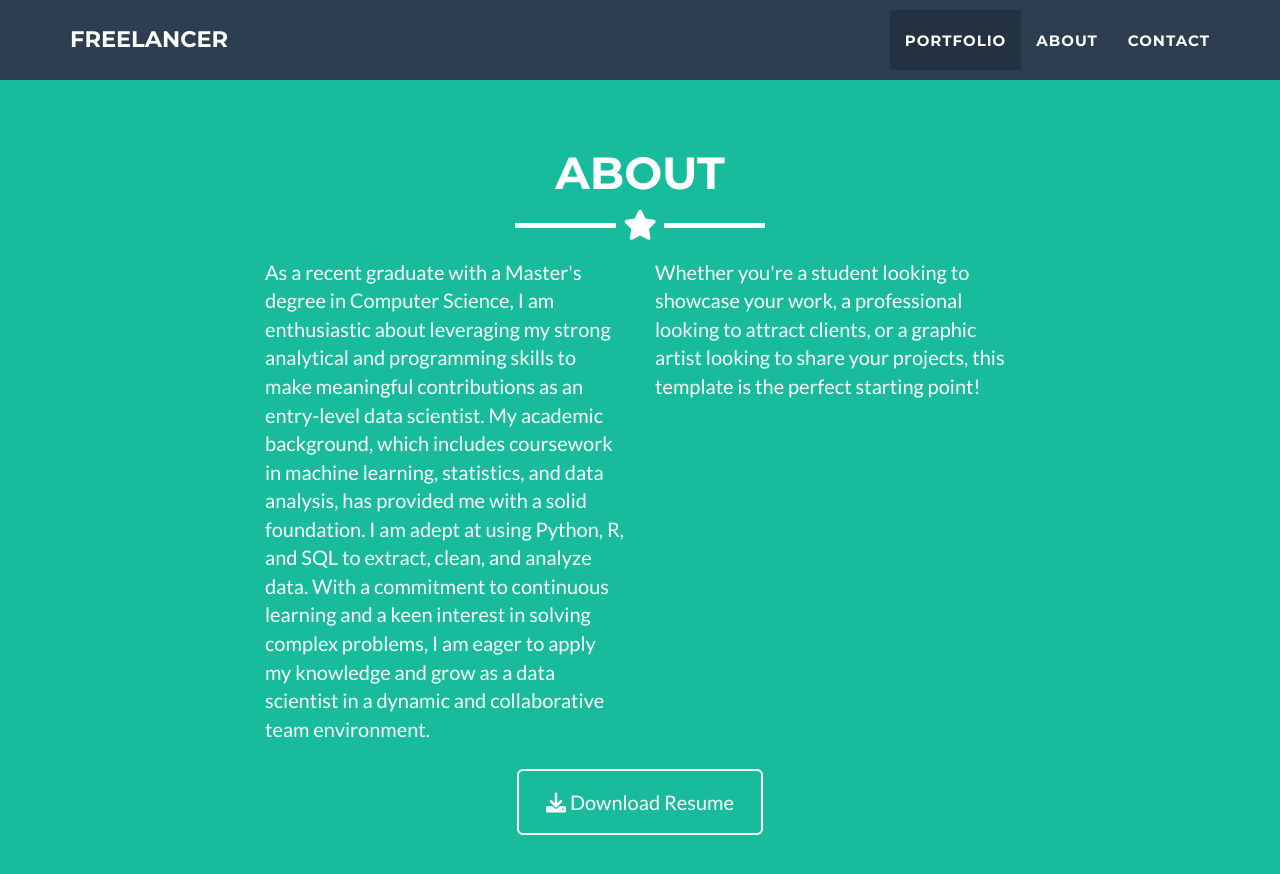
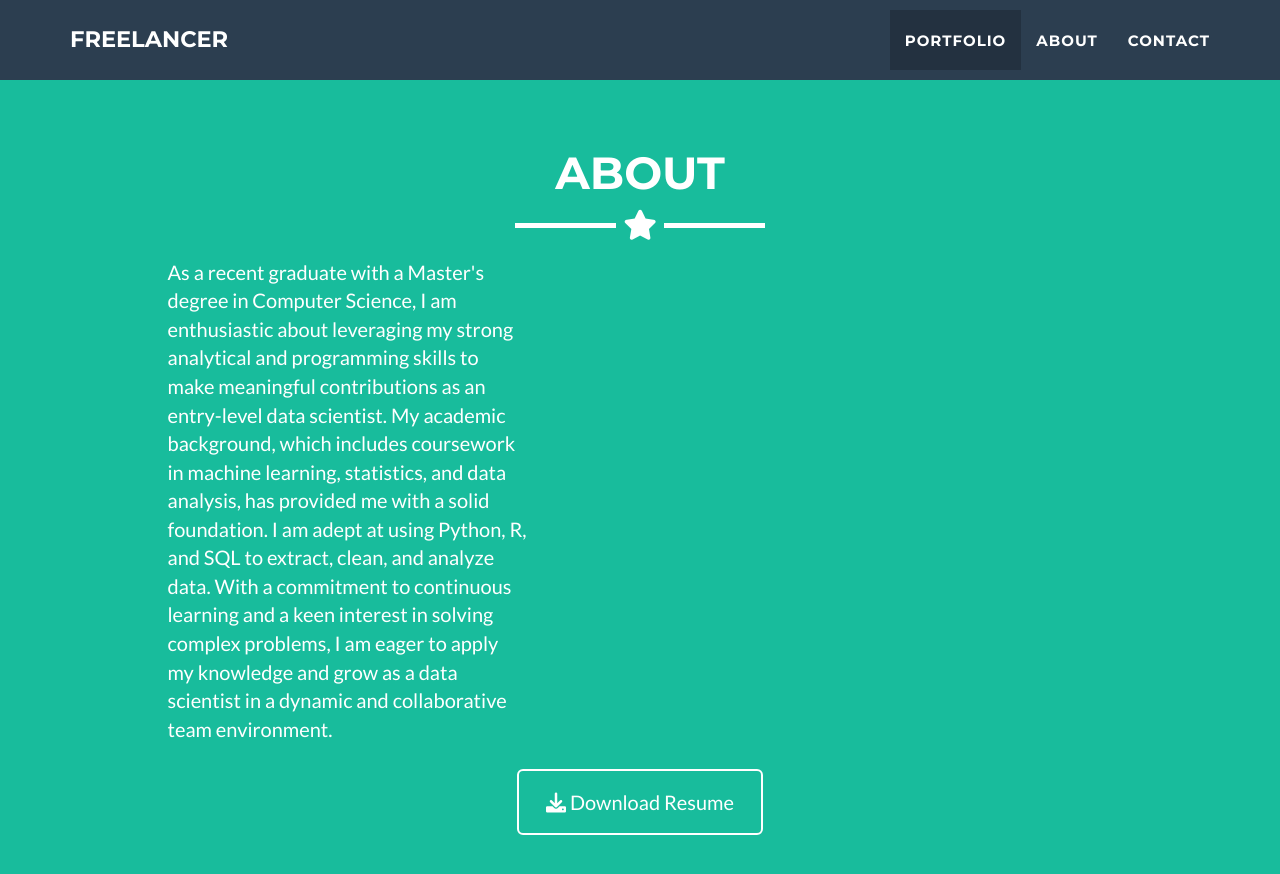
Before and after one commit to This-swapnil/portfolio, a Jekyll site: the page built from _posts/2014-07-18-project-1.markdown, in a window 1280 px wide and 900 px high, scrolled down 1661 px. Shown: the top 874 px of the window. Built offline with Jekyll 4.4.1, drawn with Linux system fonts in a browser that asks for light colours.

Commit message:
Initial Commit

```diff
--- a/_includes/about.html
+++ b/_includes/about.html
@@ -8,7 +8,7 @@
       </div>
     </div>
     <div class="row">
-      <div class="col-lg-4 col-lg-offset-2">
+      <div class="col-lg-4 col-lg-offset-1">
         <p>As a recent graduate with a Master's degree in Computer Science, I am
           enthusiastic about leveraging my strong analytical and programming
           skills to make meaningful contributions as an entry-level data scientist.
@@ -20,10 +20,10 @@
           and grow as a data scientist in a dynamic and collaborative team
           environment.</p>
       </div>
-      <div class="col-lg-4">
+      <!-- <div class="col-lg-4">
         <p>Whether you're a student looking to showcase your work, a professional looking to attract clients, or
           a graphic artist looking to share your projects, this template is the perfect starting point! </p>
-      </div>
+      </div> -->
       <div class="col-lg-8 col-lg-offset-2 text-center">
         <a download="blob:https://github.com/58d12ddd-678d-405f-9c39-684ebdb26cf9" class="btn btn-lg btn-outline">
           <i class="fa fa-download"></i> Download Resume
```
